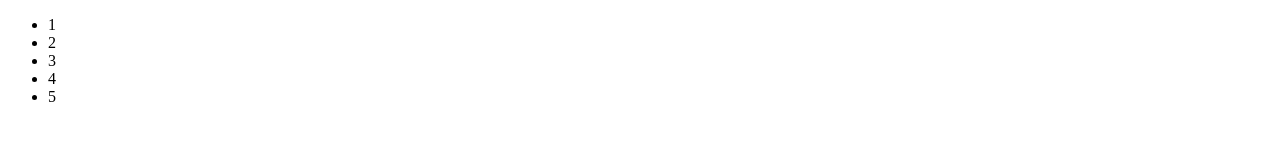
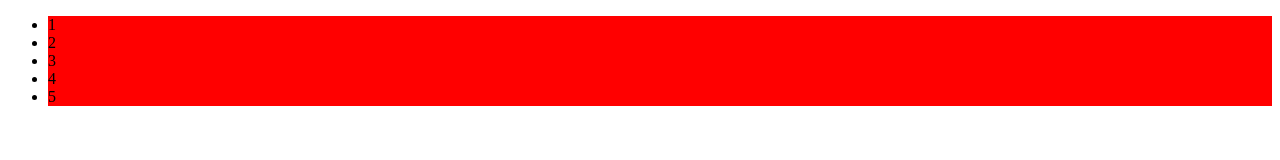
Before and after one commit to 2206487433/web_try, a plain HTML site: page index.html in a window 1280 px wide. Drawn offline with Linux system fonts and the light colour scheme.

Commit message:
给列表添加样式

```diff
--- a/index.html
+++ b/index.html
@@ -4,6 +4,11 @@
     <meta charset="UTF-8">
     <meta name="viewport" content="width=device-width, initial-scale=1.0">
     <title>Document</title>
+    <style>
+        li{
+            background-color: red;
+        }
+    </style>
 </head>
 <body>
     <ul>
```
